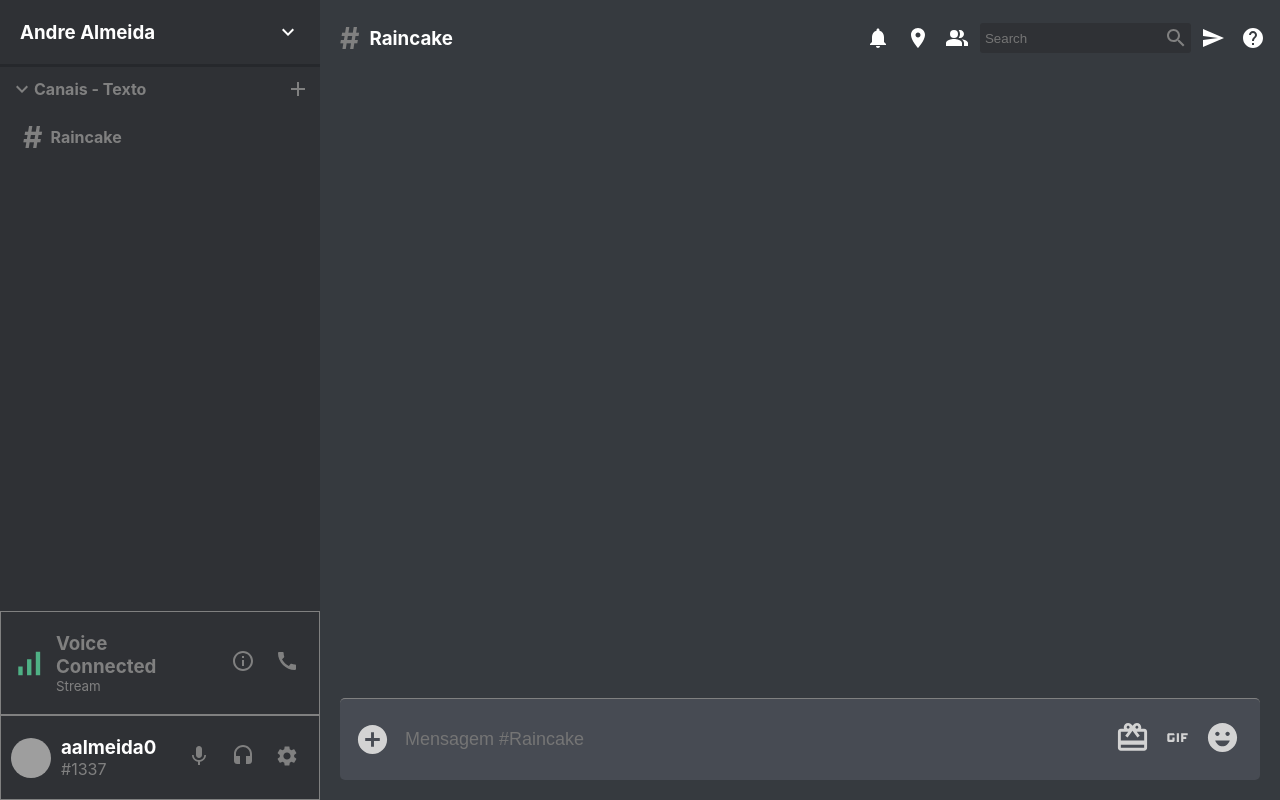
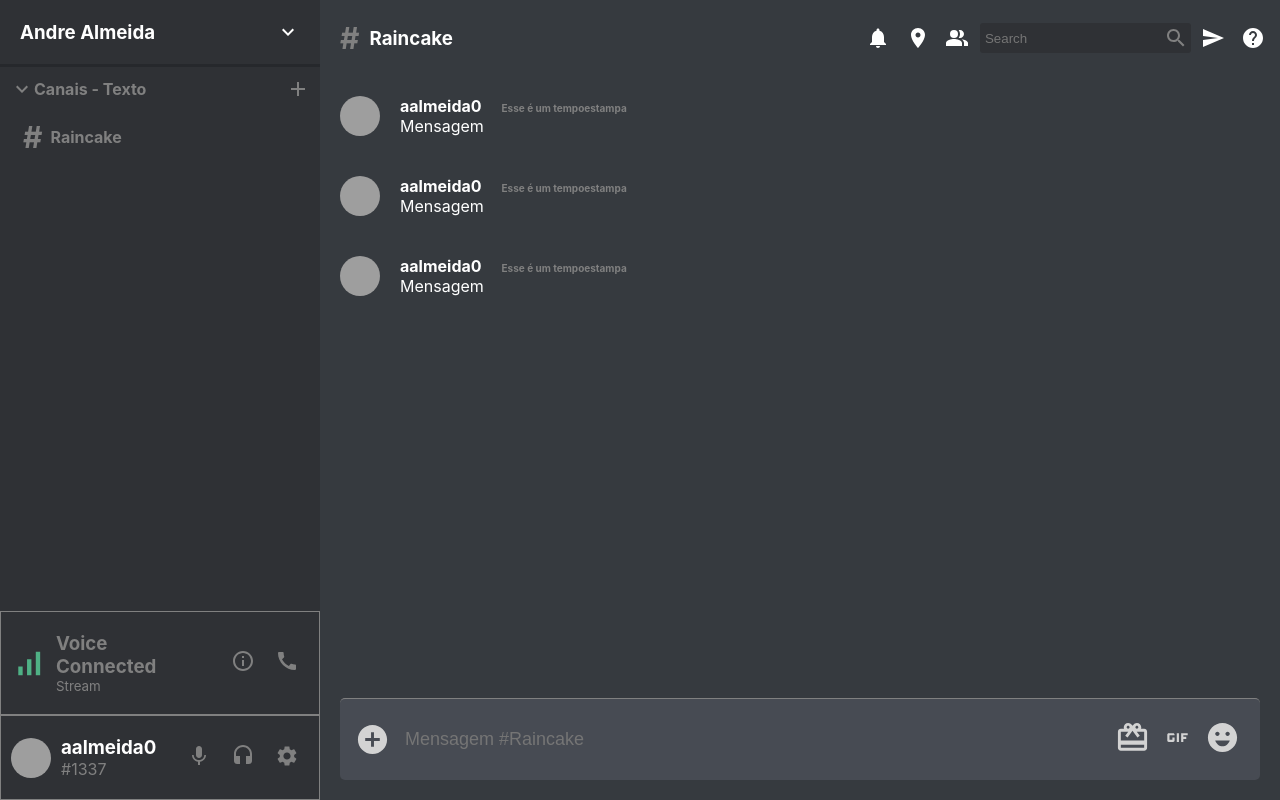
Before and after one commit to aalmeida00/discord-clone, a React (Create React App) app: page / in a window 1280 px wide. Built offline with nearby package versions, Linux system fonts and the light colour scheme; grey boxes are pictures that could not be loaded.

Commit message:
++ chatMessage component created

```diff
--- a/src/components/Chat.js
+++ b/src/components/Chat.js
@@ -4,11 +4,16 @@ import AddCircleIcon from "@material-ui/icons/AddCircle";
 import CardGiftcardIcon from "@material-ui/icons/CardGiftcard";
 import GifIcon from "@material-ui/icons/Gif";
 import EmojiEmotionsIcon from "@material-ui/icons/EmojiEmotions";
+import Message from "./Message";
 const Chat = () => {
   return (
     <div className="chat">
       <ChatHeader />
-      <div className="chat__messages"></div>
+      <div className="chat__messages">
+        <Message />
+        <Message />
+        <Message />
+      </div>
       <div className="chat__input">
         <AddCircleIcon fontSize="large" />
         <form>
--- /dev/null
+++ b/src/components/Message.css
@@ -0,0 +1,16 @@
+.message {
+  display: flex;
+  align-items: center;
+  padding: 20px;
+  color: #fff;
+}
+
+.message__info {
+  margin-left: 20px;
+}
+
+.message__timestamp {
+  color: gray;
+  margin-left: 20px;
+  font-size: x-small;
+}
--- /dev/null
+++ b/src/components/Message.js
@@ -0,0 +1,19 @@
+import "./Message.css";
+import { Avatar } from "@material-ui/core";
+
+const Message = () => {
+  return (
+    <div className="message">
+      <Avatar src="https://avatars1.githubusercontent.com/u/61947632?s=400&u=0672b7f3845893b17630bf2e80c554e7f622107a&v=4" />
+      <div className="message__info">
+        <h4>
+          aalmeida0
+          <span className="message__timestamp">Esse é um tempoestampa</span>
+        </h4>
+        <p>Mensagem</p>
+      </div>
+    </div>
+  );
+};
+
+export default Message;
```
Also changed, not shown: 1 other file (tests, documents, lock files or other folders).
